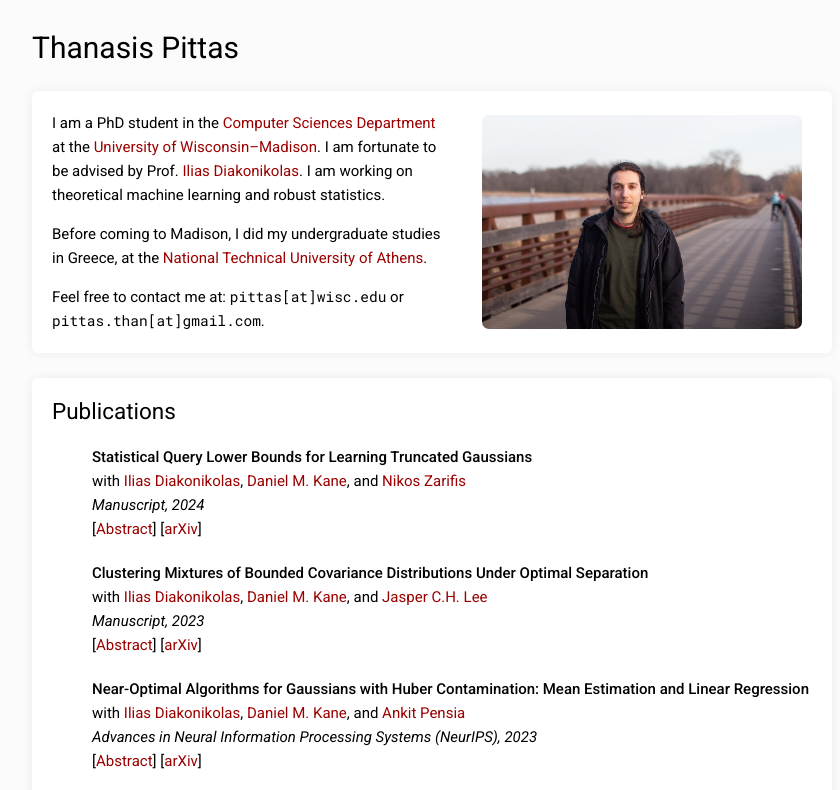
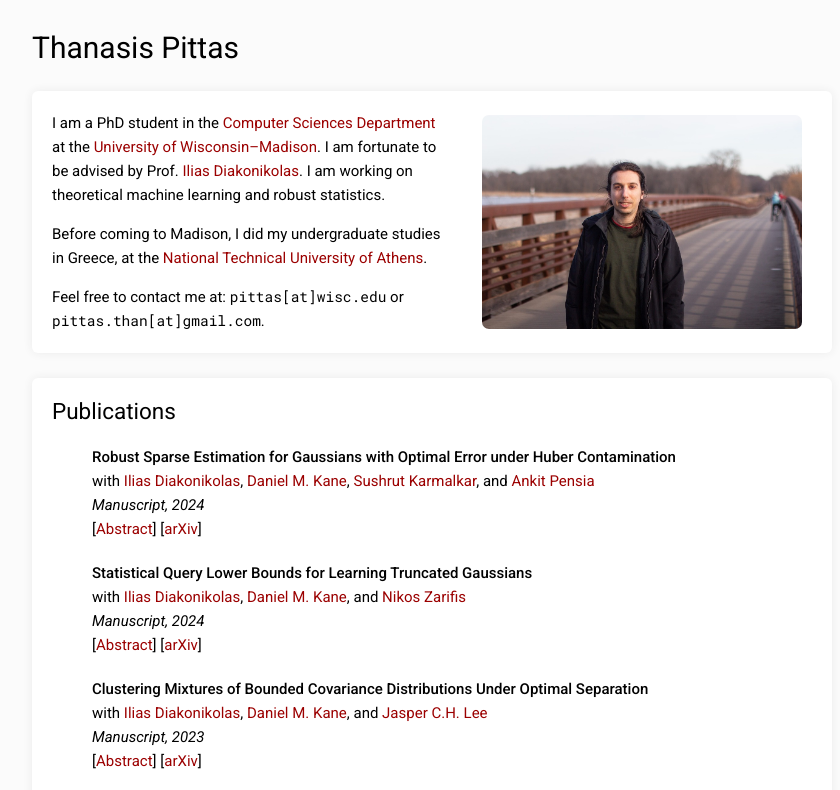
Before and after one commit to thanasispittas/thanasispittas.github.io, a plain HTML site: page index.html in a window 1280 px wide. Shown: the top 790 px of the page, without its empty margins (208-1048 px from the left). Drawn offline with nearby package versions, Linux system fonts and the light colour scheme; no server answers.

Commit message:
Update index.html

```diff
--- a/index.html
+++ b/index.html
@@ -207,6 +207,13 @@
 
 	<ul style="list-style-type: none">
 
+		<li><b>Robust Sparse Estimation for Gaussians with Optimal Error under Huber Contamination</b>
+			<br> with <a href="http://www.iliasdiakonikolas.org/">Ilias Diakonikolas</a>,  <a href="https://cseweb.ucsd.edu/~dakane/">Daniel M. Kane</a>, <a href="https://sushrutk.github.io/">Sushrut Karmalkar</a>, and <a href="https://ankitp.net/">Ankit Pensia</a>
+			<br> <i> Manuscript, 2024</i>
+			<br> [<a onclick= "toggle('paper13abs')">Abstract</a>] [<a href="https://arxiv.org/abs/2403.10416" >arXiv</a>]<div id = 'paper13abs' class= 'abstract' style= ' display:none'  >We study Gaussian sparse estimation tasks in Huber's contamination model with a focus on mean estimation, PCA, and linear regression. For each of these tasks, we give the first sample and computationally efficient robust estimators with optimal error guarantees, within constant factors. All prior efficient algorithms for these tasks incur quantitatively suboptimal error. Concretely, for Gaussian robust $k$-sparse mean estimation on $\mathbb{R}^d$ with corruption rate $\epsilon>0$, our algorithm has sample complexity $(k^2/\epsilon^2)\mathrm{polylog}(d/\epsilon)$, runs in sample polynomial time, and approximates the target mean within $\ell_2$-error $O(\epsilon)$. Previous efficient algorithms inherently incur error $\Omega(\epsilon \sqrt{\log(1/\epsilon)})$. At the technical level, we develop a novel multidimensional filtering method in the sparse regime that may find other applications.
+		</div>
+		</li>
+
 		<li><b>Statistical Query Lower Bounds for Learning Truncated Gaussians</b>
 			<br> with <a href="http://www.iliasdiakonikolas.org/">Ilias Diakonikolas</a>,  <a href="https://cseweb.ucsd.edu/~dakane/">Daniel M. Kane</a>, and <a href="https://nikoszarifis.github.io/">Nikos Zarifis</a>
 			<br> <i> Manuscript, 2024</i>
```
